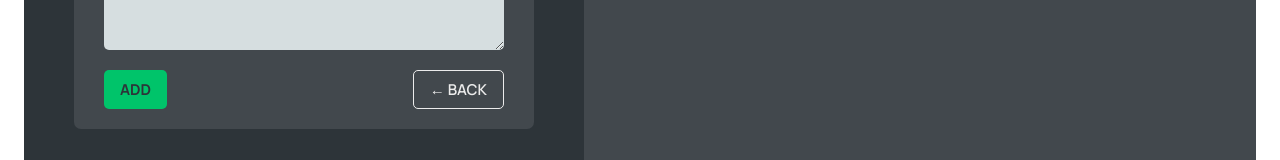
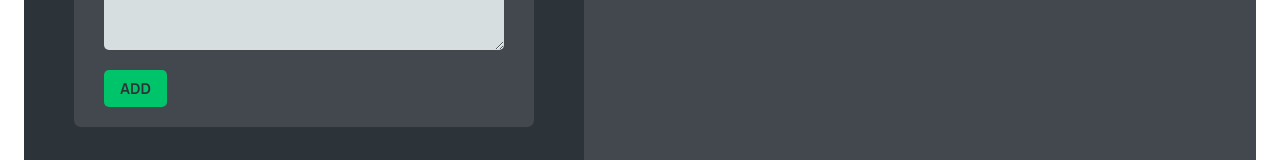
Before and after one commit to Orisabiyi/worldwise, a React (Vite) app: page /app/form in a window 1280 px wide. Shown: the part 427-587 px from the top of the page. Built offline with nearby package versions, Linux system fonts and the light colour scheme; data requests are answered from the project's data file.

Commit message:
refactor: Add BackButton component and remove duplicate code

```diff
--- a/src/components/Form.jsx
+++ b/src/components/Form.jsx
@@ -54,15 +54,6 @@ function Form() {
 
       <div className={styles.buttons}>
         <Button type="primary">Add</Button>
-        <Button
-          onClick={(e) => {
-            e.preventDefault();
-            navigate(-1);
-          }}
-          type="back"
-        >
-          &larr; Back
-        </Button>
       </div>
     </form>
   );
```
Also changed, not shown: src/components/BackButton.jsx (added, +20 -0 lines).
